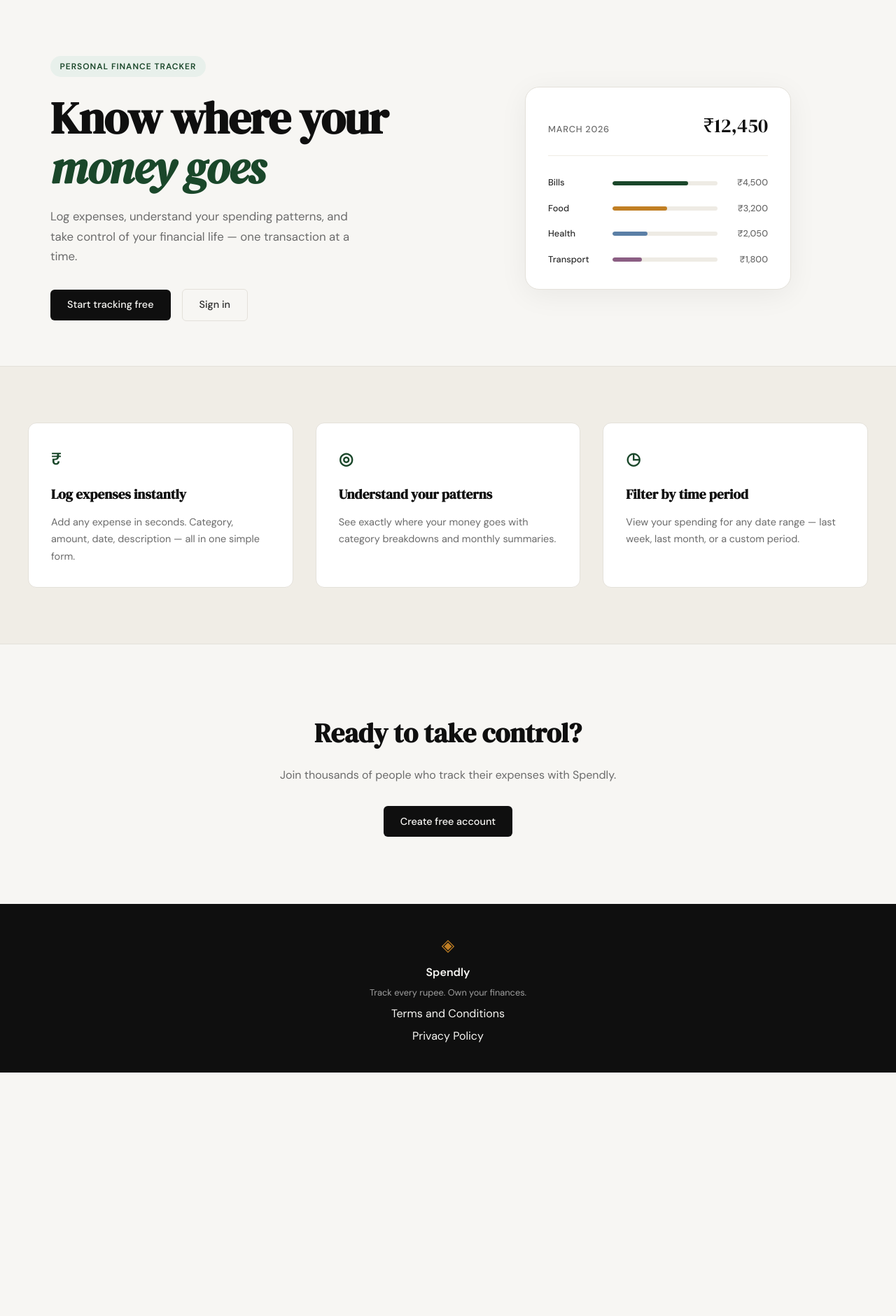
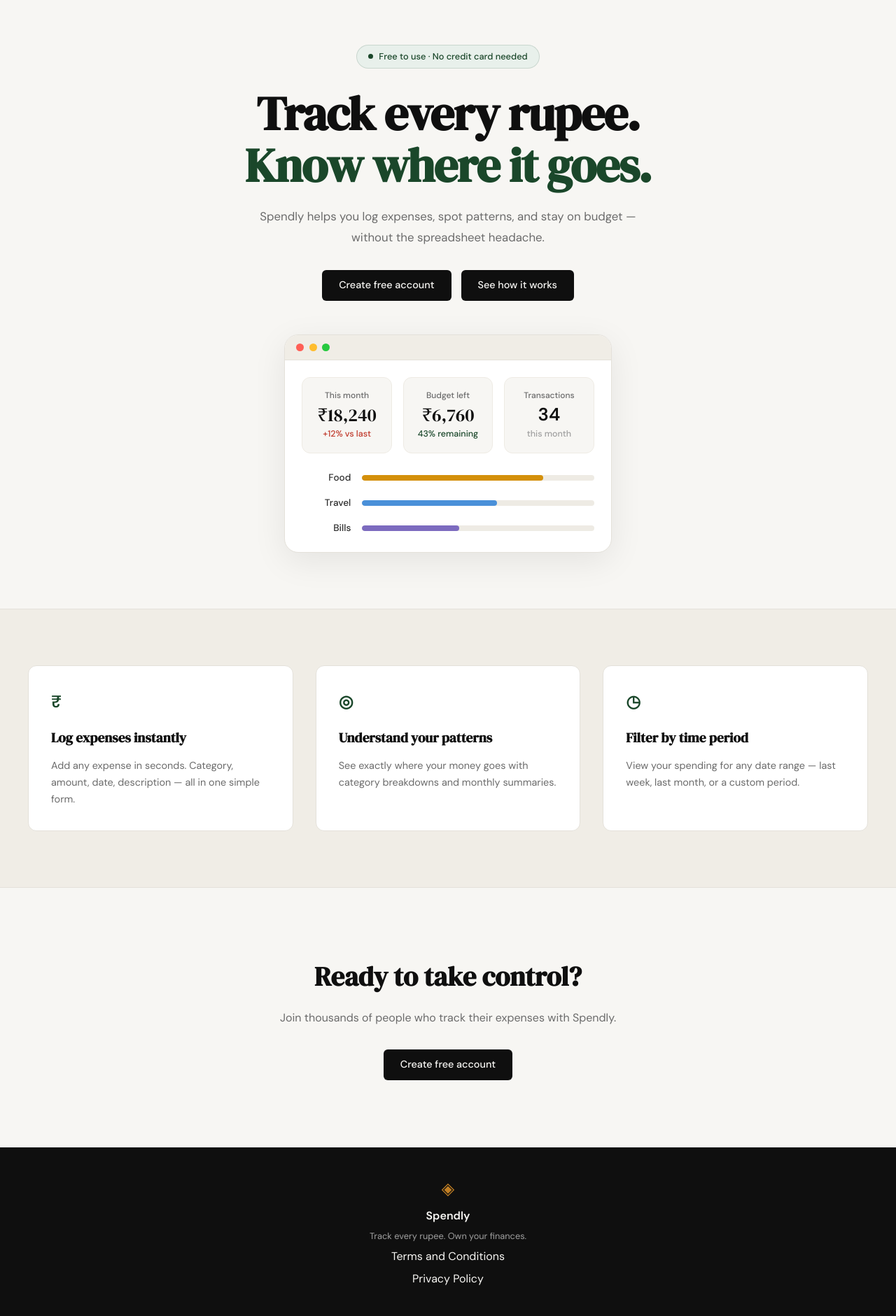
Before and after one commit to kapilkhond/spendly, a Flask app: page / in a window 1280 px wide. Shown: the part 61-1942 px from the top of the page at 70% size. Before the commit the page ends 1594 px from the top, so only its background shows below. Run offline with Flask 3, Linux system fonts and the light colour scheme.

Commit message:
landing: redesign hero page to match mockup design

```diff
--- /dev/null
+++ b/static/css/landing.css
@@ -0,0 +1,209 @@
+/* ------------------------------------------------------------------ */
+/* Landing page — hero overrides                                       */
+/* ------------------------------------------------------------------ */
+
+/* Centered single-column hero */
+.hero {
+    display: flex;
+    flex-direction: column;
+    align-items: center;
+    text-align: center;
+    padding: 4rem 2rem 5rem;
+    max-width: var(--max-width);
+    margin: 0 auto;
+    gap: 3rem;
+}
+
+.hero-inner {
+    display: flex;
+    flex-direction: column;
+    align-items: center;
+    max-width: 680px;
+}
+
+/* Badge pill with green dot */
+.hero-badge {
+    display: inline-flex;
+    align-items: center;
+    gap: 0.5rem;
+    background: var(--accent-light);
+    color: var(--accent);
+    font-size: 0.8rem;
+    font-weight: 500;
+    padding: 0.35rem 1rem;
+    border-radius: 999px;
+    margin-bottom: 1.75rem;
+    border: 1px solid rgba(26, 71, 42, 0.15);
+    letter-spacing: 0;
+    text-transform: none;
+}
+
+.hero-badge-dot {
+    width: 7px;
+    height: 7px;
+    border-radius: 50%;
+    background: var(--accent);
+    flex-shrink: 0;
+}
+
+/* Two-line title — second line in accent green */
+.hero-title {
+    font-family: var(--font-display);
+    font-size: clamp(2.5rem, 6vw, 4.25rem);
+    line-height: 1.1;
+    letter-spacing: -0.02em;
+    color: var(--ink);
+    margin-bottom: 1.25rem;
+}
+
+.hero-title em {
+    font-style: normal;
+    color: var(--accent);
+}
+
+.hero-subtitle {
+    font-size: 1.05rem;
+    color: var(--ink-muted);
+    line-height: 1.75;
+    max-width: 540px;
+    margin-bottom: 2rem;
+}
+
+/* Both CTA buttons use primary (black) style */
+.hero-actions {
+    display: flex;
+    gap: 0.875rem;
+    justify-content: center;
+    flex-wrap: wrap;
+}
+
+/* ------------------------------------------------------------------ */
+/* Mock browser window                                                 */
+/* ------------------------------------------------------------------ */
+
+.hero-visual {
+    width: 100%;
+    max-width: 680px;
+    justify-content: center;
+}
+
+.mock-window {
+    background: var(--paper-card);
+    border: 1px solid var(--border);
+    border-radius: var(--radius-lg);
+    box-shadow: 0 12px 48px rgba(0, 0, 0, 0.08);
+    overflow: hidden;
+}
+
+.mock-window-bar {
+    background: var(--paper-warm);
+    border-bottom: 1px solid var(--border);
+    padding: 0.75rem 1rem;
+    display: flex;
+    align-items: center;
+    gap: 0.45rem;
+}
+
+.mock-dot {
+    width: 11px;
+    height: 11px;
+    border-radius: 50%;
+    flex-shrink: 0;
+}
+
+.mock-dot-red    { background: #ff5f56; }
+.mock-dot-yellow { background: #ffbd2e; }
+.mock-dot-green  { background: #27c93f; }
+
+.mock-window-body {
+    padding: 1.5rem;
+    display: flex;
+    flex-direction: column;
+    gap: 1.5rem;
+}
+
+/* Stat cards row */
+.mock-stats {
+    display: grid;
+    grid-template-columns: repeat(3, 1fr);
+    gap: 1rem;
+}
+
+.mock-stat-card {
+    background: var(--paper);
+    border: 1px solid var(--border-soft);
+    border-radius: var(--radius-md);
+    padding: 1rem 1.25rem;
+    display: flex;
+    flex-direction: column;
+    gap: 0.25rem;
+}
+
+.mock-stat-label {
+    font-size: 0.75rem;
+    color: var(--ink-muted);
+    font-weight: 500;
+}
+
+.mock-stat-value {
+    font-family: var(--font-display);
+    font-size: 1.6rem;
+    color: var(--ink);
+    line-height: 1.1;
+}
+
+.mock-stat-plain {
+    font-family: var(--font-body);
+    font-weight: 600;
+    font-size: 1.6rem;
+}
+
+.mock-stat-delta {
+    font-size: 0.78rem;
+    font-weight: 500;
+}
+
+.mock-delta-red   { color: var(--danger); }
+.mock-delta-green { color: var(--accent); }
+.mock-delta-muted { color: var(--ink-faint); }
+
+/* Category bars */
+.mock-bars {
+    display: flex;
+    flex-direction: column;
+    gap: 0.875rem;
+}
+
+.mock-bar-row {
+    display: grid;
+    grid-template-columns: 70px 1fr;
+    align-items: center;
+    gap: 1rem;
+}
+
+.mock-cat {
+    font-size: 0.85rem;
+    font-weight: 500;
+    color: var(--ink-soft);
+    text-align: right;
+}
+
+.mock-bar-track {
+    height: 8px;
+    background: var(--border-soft);
+    border-radius: 999px;
+    overflow: hidden;
+}
+
+.mock-bar-orange { background: #d4900a; height: 100%; border-radius: 999px; }
+.mock-bar-blue   { background: #4a90d9; height: 100%; border-radius: 999px; }
+.mock-bar-purple { background: #7c6bbf; height: 100%; border-radius: 999px; }
+
+/* ------------------------------------------------------------------ */
+/* Responsive                                                          */
+/* ------------------------------------------------------------------ */
+
+@media (max-width: 600px) {
+    .mock-stats { grid-template-columns: 1fr 1fr; }
+    .mock-stats .mock-stat-card:last-child { grid-column: span 2; }
+}
--- a/templates/landing.html
+++ b/templates/landing.html
@@ -1,60 +1,77 @@
 {% extends "base.html" %}
 
 {% block title %}Spendly — Track Every Rupee{% endblock %}
+
+{% block head %}
+<link rel="stylesheet" href="{{ url_for('static', filename='css/landing.css') }}">
+{% endblock %}
 
 {% block content %}
 
 <section class="hero">
     <div class="hero-inner">
-        <div class="hero-badge">Personal Finance Tracker</div>
+        <div class="hero-badge">
+            <span class="hero-badge-dot"></span>
+            Free to use · No credit card needed
+        </div>
         <h1 class="hero-title">
-            Know where your<br>
-            <em>money goes</em>
+            Track every rupee.<br>
+            <em>Know where it goes.</em>
         </h1>
         <p class="hero-subtitle">
-            Log expenses, understand your spending patterns,
-            and take control of your financial life —
-            one transaction at a time.
+            Spendly helps you log expenses, spot patterns, and stay
+            on budget — without the spreadsheet headache.
         </p>
         <div class="hero-actions">
-            <a href="{{ url_for('register') }}" class="btn-primary">Start tracking free</a>
-            <a href="{{ url_for('login') }}" class="btn-ghost">Sign in</a>
+            <a href="{{ url_for('register') }}" class="btn-primary">Create free account</a>
+            <a href="#features" class="btn-primary">See how it works</a>
         </div>
     </div>
+
     <div class="hero-visual">
-        <div class="mock-card">
-            <div class="mock-card-header">
-                <span class="mock-label">March 2026</span>
-                <span class="mock-total">₹12,450</span>
+        <div class="mock-window">
+            <div class="mock-window-bar">
+                <span class="mock-dot mock-dot-red"></span>
+                <span class="mock-dot mock-dot-yellow"></span>
+                <span class="mock-dot mock-dot-green"></span>
             </div>
-            <div class="mock-bars">
-                <div class="mock-bar-row">
-                    <span class="mock-cat">Bills</span>
-                    <div class="mock-bar-track">
-                        <div class="mock-bar" style="width: 72%"></div>
+            <div class="mock-window-body">
+                <div class="mock-stats">
+                    <div class="mock-stat-card">
+                        <span class="mock-stat-label">This month</span>
+                        <span class="mock-stat-value">₹18,240</span>
+                        <span class="mock-stat-delta mock-delta-red">+12% vs last</span>
                     </div>
-                    <span class="mock-amt">₹4,500</span>
+                    <div class="mock-stat-card">
+                        <span class="mock-stat-label">Budget left</span>
+                        <span class="mock-stat-value">₹6,760</span>
+                        <span class="mock-stat-delta mock-delta-green">43% remaining</span>
+                    </div>
+                    <div class="mock-stat-card">
+                        <span class="mock-stat-label">Transactions</span>
+                        <span class="mock-stat-value mock-stat-plain">34</span>
+                        <span class="mock-stat-delta mock-delta-muted">this month</span>
+                    </div>
                 </div>
-                <div class="mock-bar-row">
-                    <span class="mock-cat">Food</span>
-                    <div class="mock-bar-track">
-                        <div class="mock-bar mock-bar-2" style="width: 52%"></div>
+                <div class="mock-bars">
+                    <div class="mock-bar-row">
+                        <span class="mock-cat">Food</span>
+                        <div class="mock-bar-track">
+                            <div class="mock-bar mock-bar-orange" style="width: 78%"></div>
+                        </div>
                     </div>
-                    <span class="mock-amt">₹3,200</span>
-                </div>
-                <div class="mock-bar-row">
-                    <span class="mock-cat">Health</span>
-                    <div class="mock-bar-track">
-                        <div class="mock-bar mock-bar-3" style="width: 33%"></div>
+                    <div class="mock-bar-row">
+                        <span class="mock-cat">Travel</span>
+                        <div class="mock-bar-track">
+                            <div class="mock-bar mock-bar-blue" style="width: 58%"></div>
+                        </div>
                     </div>
-                    <span class="mock-amt">₹2,050</span>
-                </div>
-                <div class="mock-bar-row">
-                    <span class="mock-cat">Transport</span>
-                    <div class="mock-bar-track">
-                        <div class="mock-bar mock-bar-4" style="width: 28%"></div>
+                    <div class="mock-bar-row">
+                        <span class="mock-cat">Bills</span>
+                        <div class="mock-bar-track">
+                            <div class="mock-bar mock-bar-purple" style="width: 42%"></div>
+                        </div>
                     </div>
-                    <span class="mock-amt">₹1,800</span>
                 </div>
             </div>
         </div>
```
